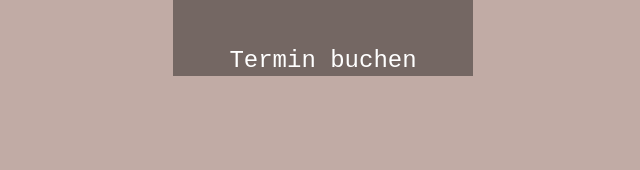
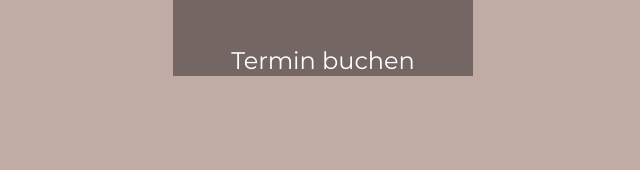
Before and after one commit to WebsitesPages/missionrauchfreionepager, a plain HTML site: page Missionrauchfrei.html in a window 1280 px wide. Shown: the part 627-797 px from the top of the page, 317-957 px from the left. Drawn offline with nearby package versions, Linux system fonts and the light colour scheme.

Commit message:
Update Missionrauchfrei.html

```diff
--- a/Missionrauchfrei.html
+++ b/Missionrauchfrei.html
@@ -21,7 +21,7 @@
             <a style="font-family: 'Montserrat', Arial, sans-serif;" href="https://www.missionrauchfrei.de">Zur Homepage</a>
             <a style="font-family: 'Montserrat', Arial, sans-serif;" href="https://www.missionrauchfrei.de/hypnose/">Zur Hypnose</a>
 
-            <a href="http://missionfeelgood.rf.gd/bookingrauchfrei.html">Termin buchen</a>
+            <a style="font-family: 'Montserrat', Arial, sans-serif;" href="http://missionfeelgood.rf.gd/bookingrauchfrei.html">Termin buchen</a>
         </div>
     </div>
 
```
